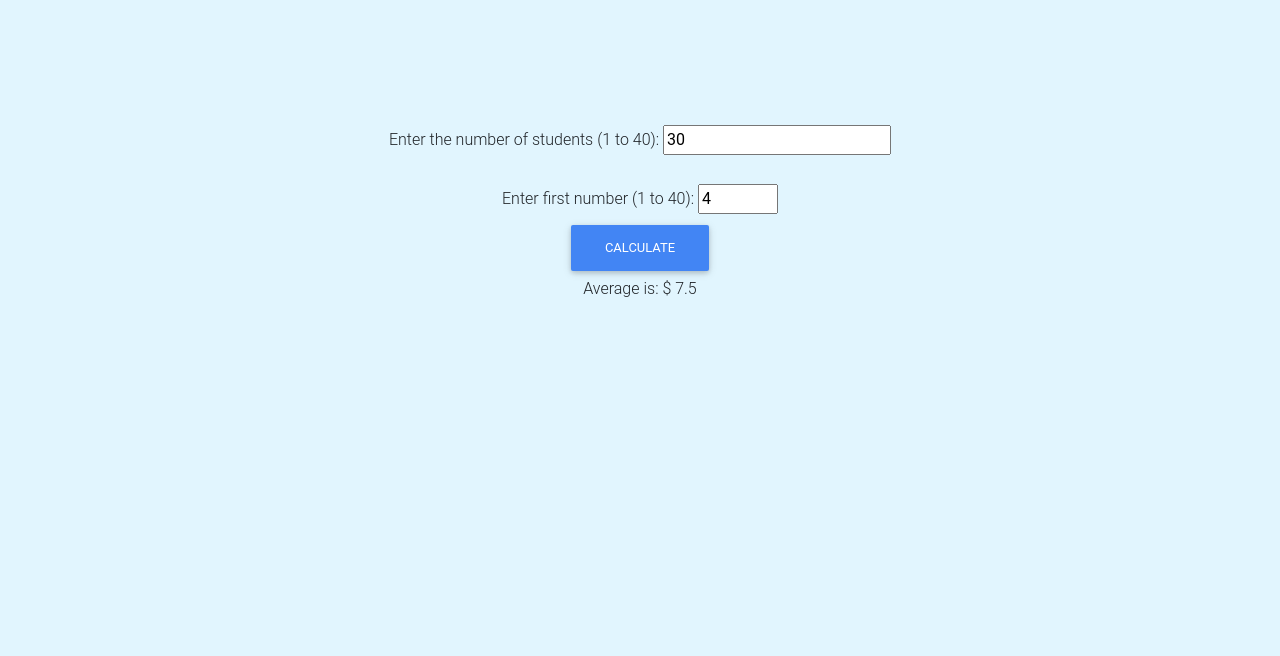
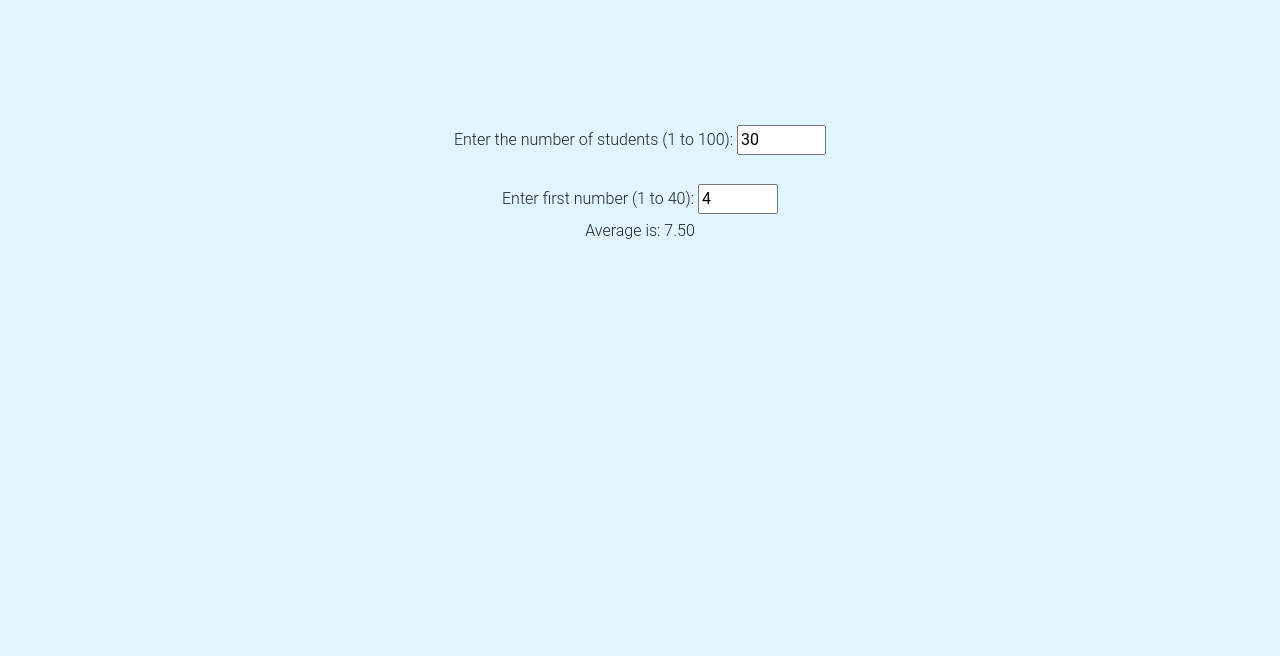
Before and after one commit to AshleyStanbridge96/starter-app-vue, a plain HTML site: page index.html in a window 1280 px wide. Shown: the part 51-707 px from the top of the page. Drawn offline with nearby package versions, Linux system fonts and the light colour scheme.

Commit message:
Rounded result of vue to 2 decimal places

```diff
--- a/components/sectionEstimator.js
+++ b/components/sectionEstimator.js
@@ -20,8 +20,8 @@ const findAvg = new Vue ({
             const numStudent = parseInt(this.numStudent)
             const numSection = parseFloat(this.numSection)
 
-            const avg = calcAvg(numStudent, numSection)
-            return `Average is: $ ${avg}`
+            const avg = (calcAvg(numStudent, numSection)).toFixed(2)
+            return `Average is:  ${avg}`
         }
     }
 })
--- a/index.html
+++ b/index.html
@@ -43,8 +43,8 @@
             <!--Rows have columns - Row 1 Column 1-->
             <div class="col-md-12" style="padding: 6em">
                 <fieldset class="mt-4">
-                    <label for="numStudent">Enter the number of students (1 to 40):</label>
-                    <input v-model="numStudent" id="numStudent" type="number" minlength="1" maxlength="40">
+                    <label for="numStudent">Enter the number of students (1 to 100):</label>
+                    <input v-model="numStudent" id="numStudent" type="number" min="1" max="100">
                 </fieldset>
 
                 <fieldset class="mt-4">
@@ -53,7 +53,6 @@
                     <!-- <span id="firstWarning" class="text-danger"></span> -->
                 </fieldset>
 
-                <button type="button" class="btn btn-primary" id="calcButton">Calculate</button>
                 <p>{{avgTotal}}</p>
             </div>
             <!--End column 1-->
```
